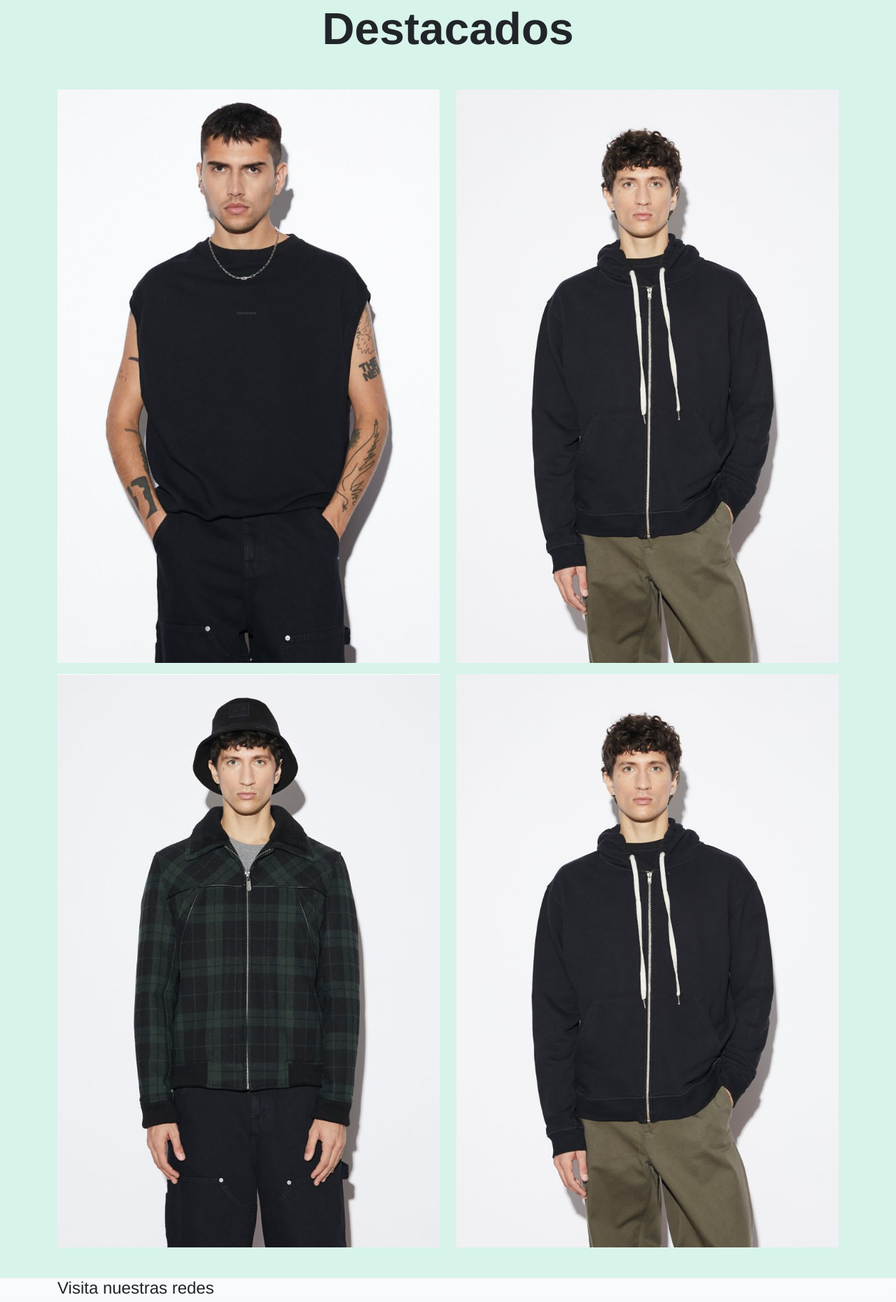
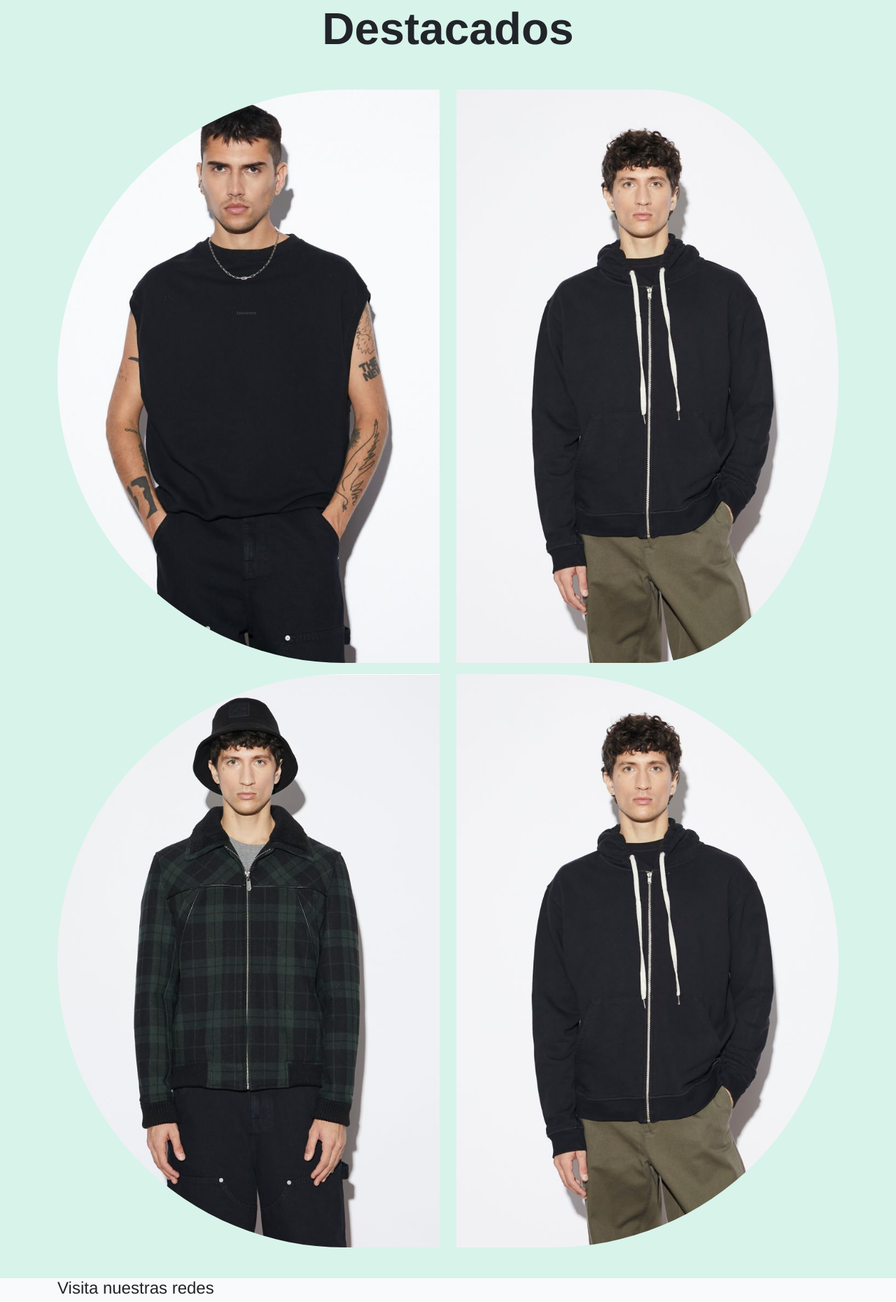
Before and after one commit to asebas22/Entrega-2.Asebastiani, a website: page index.html in a window 1280 px wide. Shown: the part 1655-3515 px from the top of the page at 70% size. Drawn offline with Linux system fonts and the light colour scheme.

Commit message:
cambios de marco2

```diff
--- a/index.html
+++ b/index.html
@@ -133,7 +133,7 @@
         <div class="row d-flex justify-content-center ">
 
           <div class="mb-3 col-8 col-lg-6">
-            <img src="imagenes/DESTACADO1.jpg" alt="foto-destacado1" class="img-fluid">
+            <img src="imagenes/DESTACADO1.jpg" alt="foto-destacado1" class="img-fluid rounded-start-pill">
 
 
           </div>
@@ -141,15 +141,15 @@
 
 
           <div class="mb-3 col-8 col-lg-6">
-            <img src="imagenes/DESTACADO2.jpg" alt="foto-destacado2" class="img-fluid">
+            <img src="imagenes/DESTACADO2.jpg" alt="foto-destacado2" class="img-fluid rounded-end-circle">
           </div>
 
           <div class=" mb-3 col-8 col-lg-6">
-            <img src="imagenes/DESTACADO3.jpg" alt="foto-destacado3" class="img-fluid">
+            <img src="imagenes/DESTACADO3.jpg" alt="foto-destacado3" class="img-fluid rounded-start-pill">
           </div>
 
           <div class="mb-3  col-8 col-lg-6 ">
-            <img src="imagenes/DESTACADO2.jpg" alt="foto-destacado4" class="img-fluid">
+            <img src="imagenes/DESTACADO2.jpg" alt="foto-destacado4" class="img-fluid rounded-end-pill">
           </div>
 
 
```
